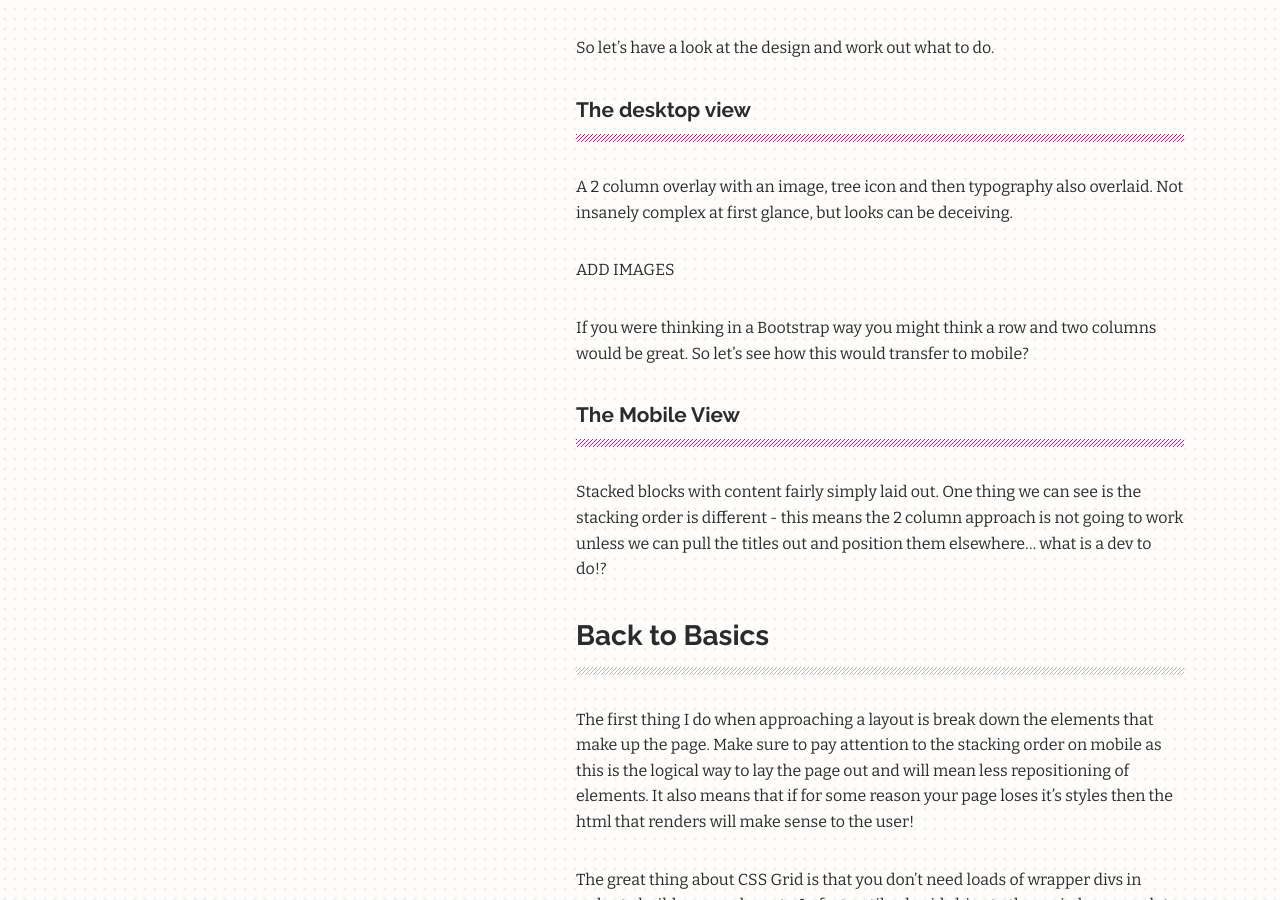
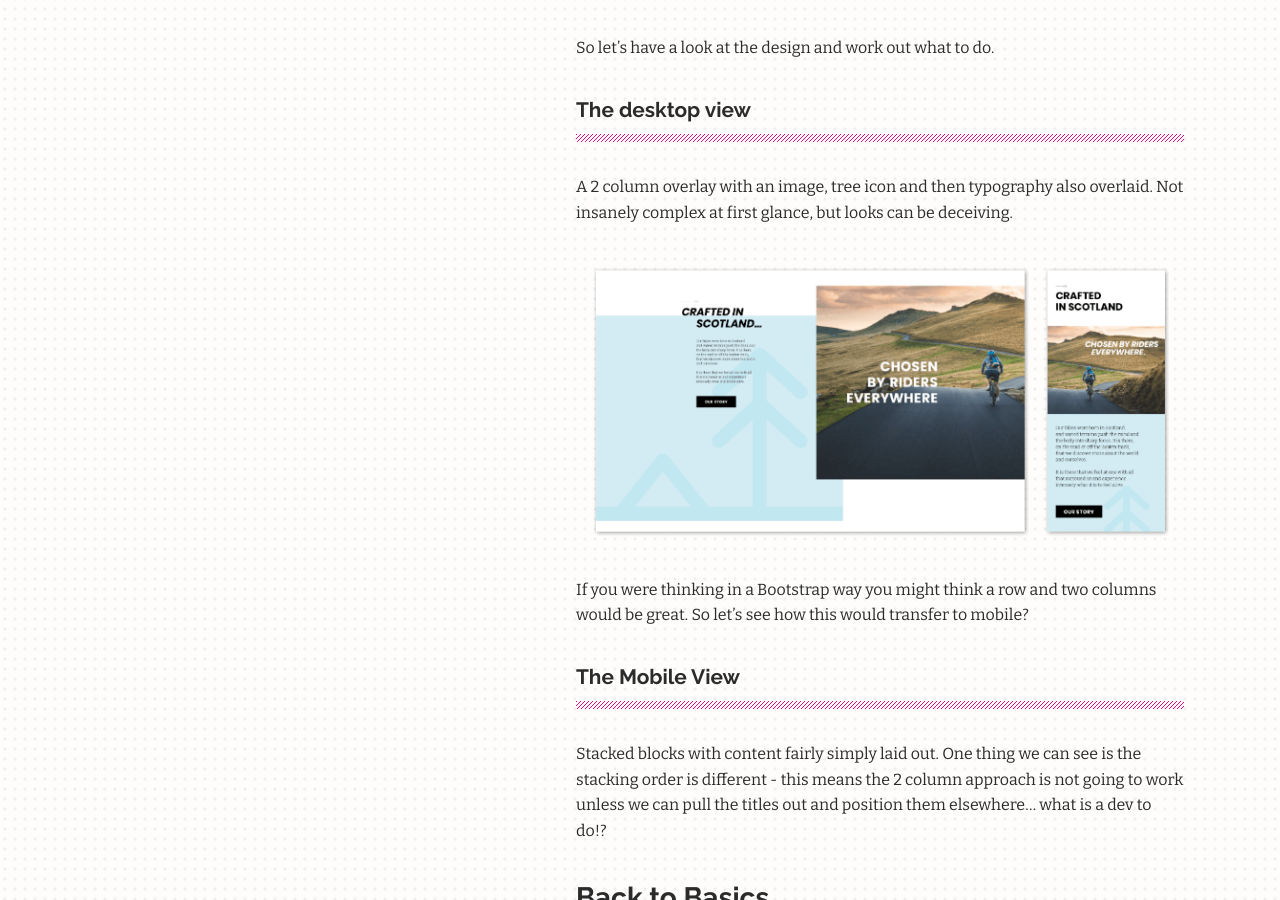
Before and after one commit to maxray/maxray.github.io, a Jekyll site: the page built from blog.html, in a window 1280 px wide and 900 px high, scrolled down 2406 px. Built offline with Jekyll 4.4.1, drawn with Linux system fonts in a browser that asks for light colours.

Commit message:
Updated Creating More Complex Layouts Using Css Grid

```diff
--- a/_posts/2019-11-21-creating-more-complex-layouts-using-css-grid.markdown
+++ b/_posts/2019-11-21-creating-more-complex-layouts-using-css-grid.markdown
@@ -38,7 +38,7 @@ So let’s have a look at the design and work out what to do.
 #### The desktop view
 A 2 column overlay with an image, tree icon and then typography also overlaid. Not insanely complex at first glance, but looks can be deceiving.
 
-ADD IMAGES
+![Desktop and mobile views of the design](/uploads/css-grid-layouts-the-aim.png "Desktop and mobile views of the design")
 
 If you were thinking in a Bootstrap way you might think a row and two columns would be great. So let’s see how this would transfer to mobile?
 
```
